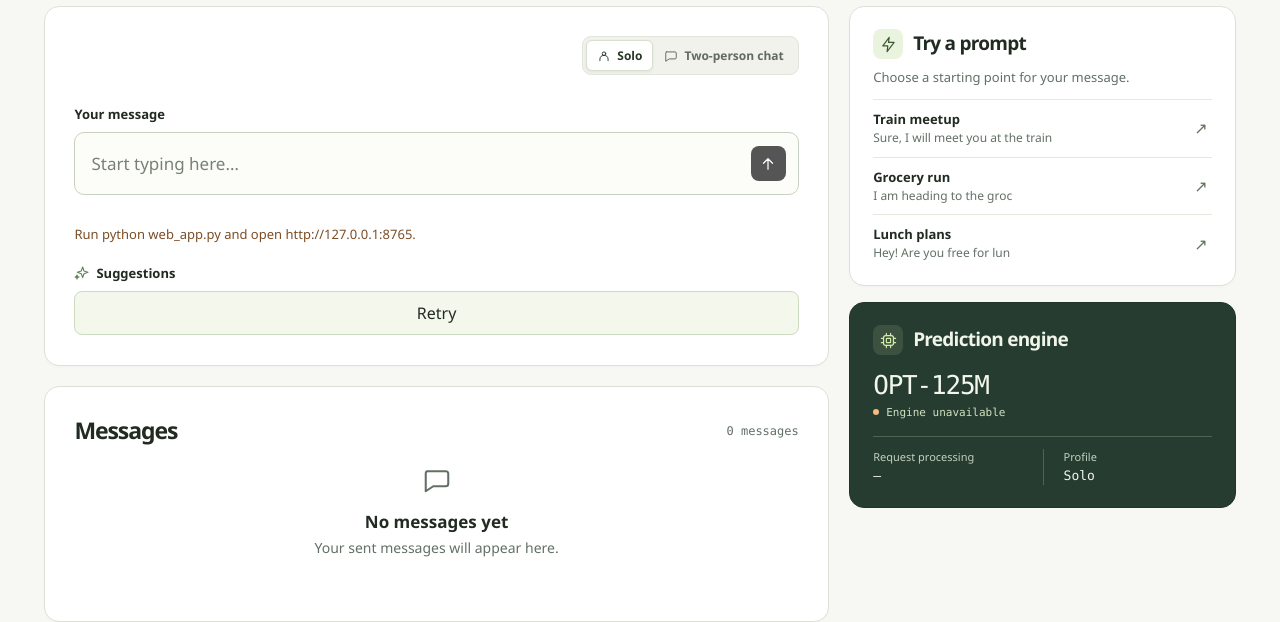
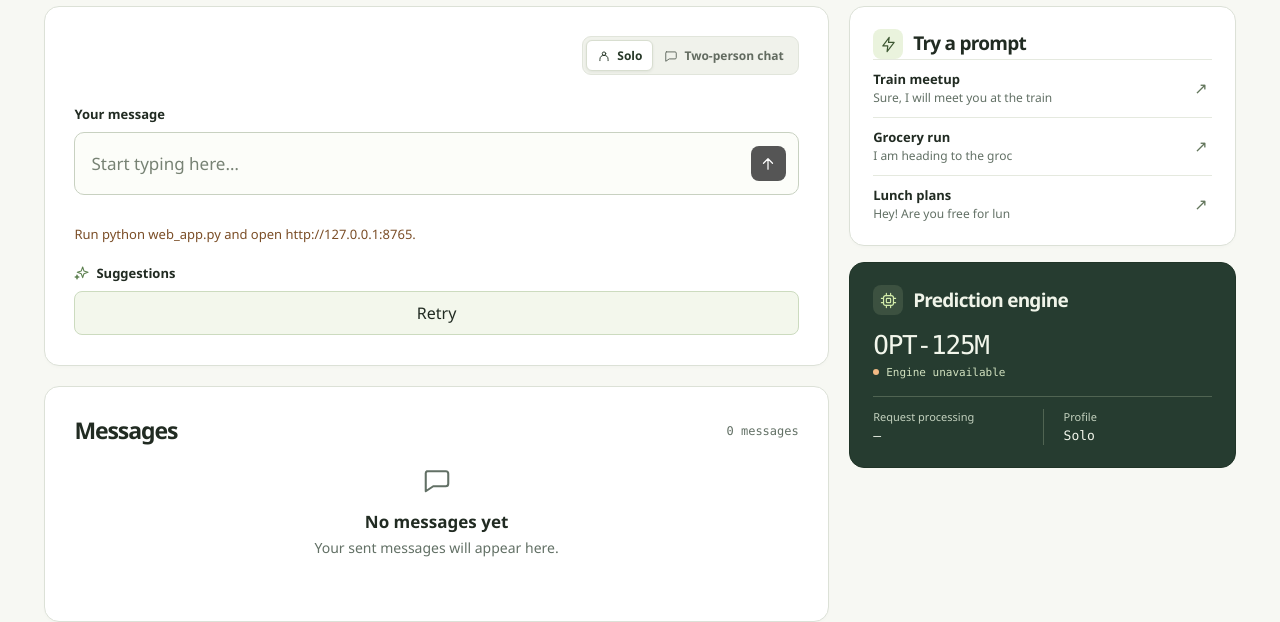
Before and after one commit to jianhao726/opt-mobile-keyboard, a plain HTML site: page web/index.html in a window 1280 px wide. Shown: the part 287-909 px from the top of the page. Drawn offline with Linux system fonts and the light colour scheme; no server answers.

Commit message:
Remove prompt introduction paragraph from HTML

```diff
--- a/web/index.html
+++ b/web/index.html
@@ -79,7 +79,6 @@
       <aside class="side-column" aria-label="Playground tools">
         <section class="panel prompt-panel">
           <div class="aside-title"><span class="icon-tile prompt-icon"><svg class="icon"><use href="#i-bolt"/></svg></span><h2>Try a prompt</h2></div>
-          <p id="prompt-intro">Choose a starting point for your message.</p>
           <div id="prompts"></div>
         </section>
         <section class="engine-panel" aria-labelledby="engine-heading">
```
